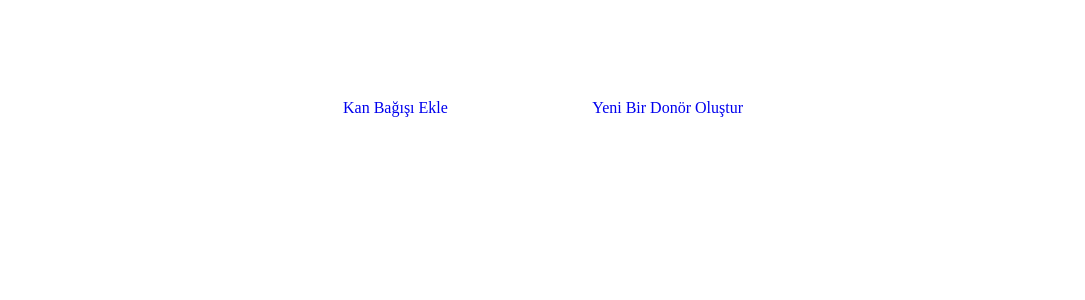
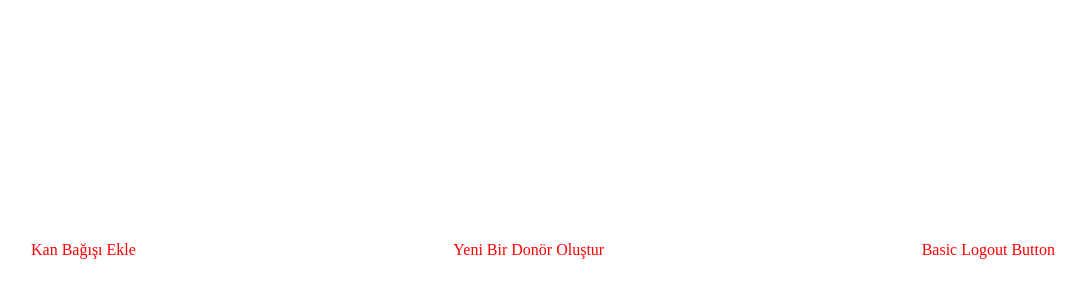
Before and after one commit to mehmetkocagoz/FinalFrontend, a Flask app: page /userLogged in a window 1280 px wide. Shown: the top 300 px of the page, without its empty margins (97-1182 px from the left). Run offline with Flask 3, Linux system fonts and the light colour scheme.

Commit message:
Add logout functionality and styling to createDonor and addBlood templates

```diff
--- a/app/routes.py
+++ b/app/routes.py
@@ -103,3 +103,8 @@ def createDonor():
             return render_template("createdonor.html",branch_name = branch_name)
         else:
             return redirect(url_for('login'))
+
+@app.route("/logout",methods =['GET'])
+def logout():
+    session.clear()
+    return redirect(url_for('home'))
--- /dev/null
+++ b/app/static/css/basicFrame.css
@@ -0,0 +1,28 @@
+body{
+    margin: 0;
+}
+
+.content-wrapper{
+    width: 100%;
+    height: 500px;
+    display: flex;
+    align-items: center;
+}
+
+.content{
+    width: 80%;
+    height: 100%;
+    margin-left: 10%;
+    display: flex;
+    justify-content: space-between;
+    align-items: center;
+}
+
+a{
+    text-decoration: none;
+    color: red;
+}
+
+a:hover{
+    text-decoration: underline;
+}
--- a/app/templates/addblood.html
+++ b/app/templates/addblood.html
@@ -10,6 +10,7 @@
     <div class="content-wrapper">
         <div class="content">
             <h2>Add Blood to Bank</h2>
+            <a href="{{ url_for('logout') }}" id="logout">Basic Logout Button</a>
             <h2>{{ branch_name }}</h2>
             <h2>{{ message }}</h2>
             <form method="post" action="{{ url_for('addBlood') }}">
--- a/app/templates/createdonor.html
+++ b/app/templates/createdonor.html
@@ -11,6 +11,7 @@
         <div class="content">
             <h2>Create Donor</h2>
             <h2>{{ branch_name }}</h2>
+            <a href="{{ url_for('logout') }}" id="logout">Basic Logout Button</a>
             <h2>{{ message }}</h2>
             <form method="post" action="{{ url_for('createDonor') }}">
                 <label for="donorName">Donor Name:</label>
--- a/app/templates/loggedFrame.html
+++ b/app/templates/loggedFrame.html
@@ -4,13 +4,14 @@
     <meta charset="UTF-8">
     <meta name="viewport" content="width=,, initial-scale=1.0">
     <title>Document</title>
-    <link rel="stylesheet" href="{{ url_for('static', filename='css/style.css') }}">
+    <link rel="stylesheet" href="{{ url_for('static', filename='css/basicFrame.css') }}">
 </head>
 <body>
     <div class="content-wrapper">
         <div class="content">
             <a href="/add">Kan Bağışı Ekle</a>
             <a href="/create">Yeni Bir Donör Oluştur</a>
+            <a href="{{ url_for('logout') }}">Basic Logout Button</a>
         </div>
     </div>
 </body>
```
Also changed, not shown: app/static/css/createDonorForm.css (+21 -0 lines).
